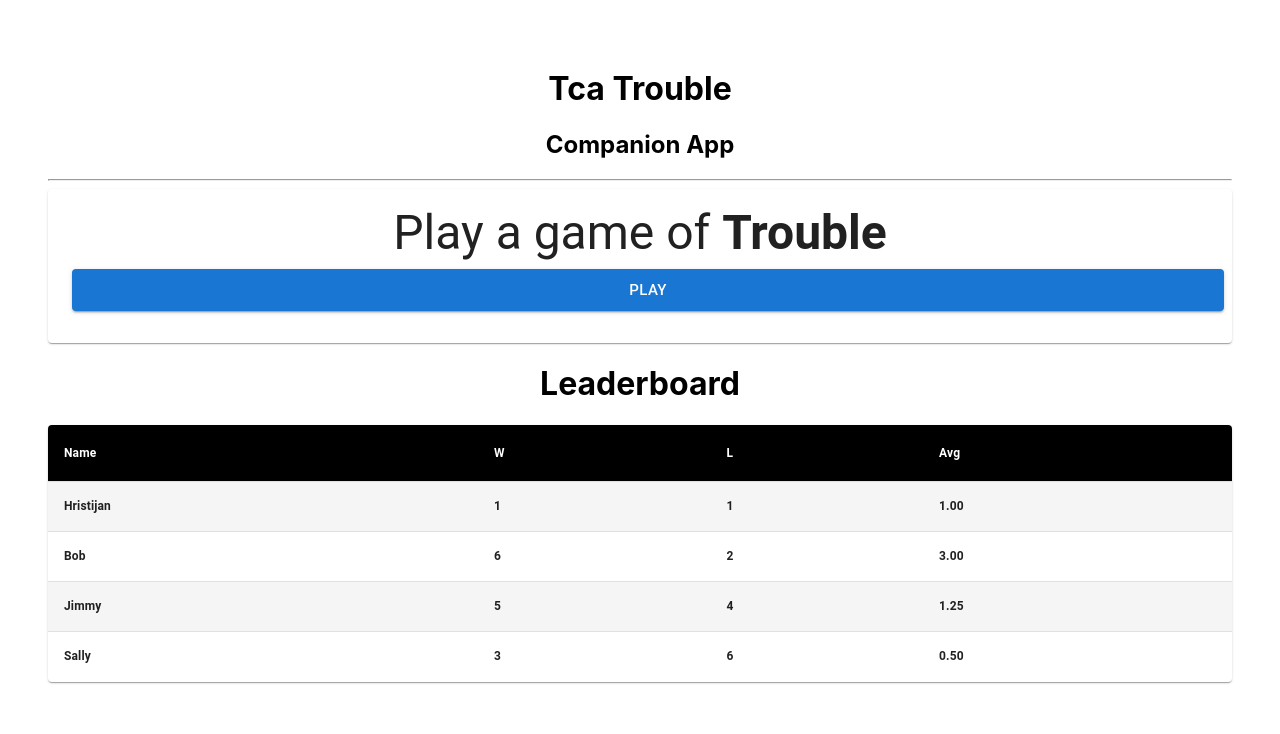
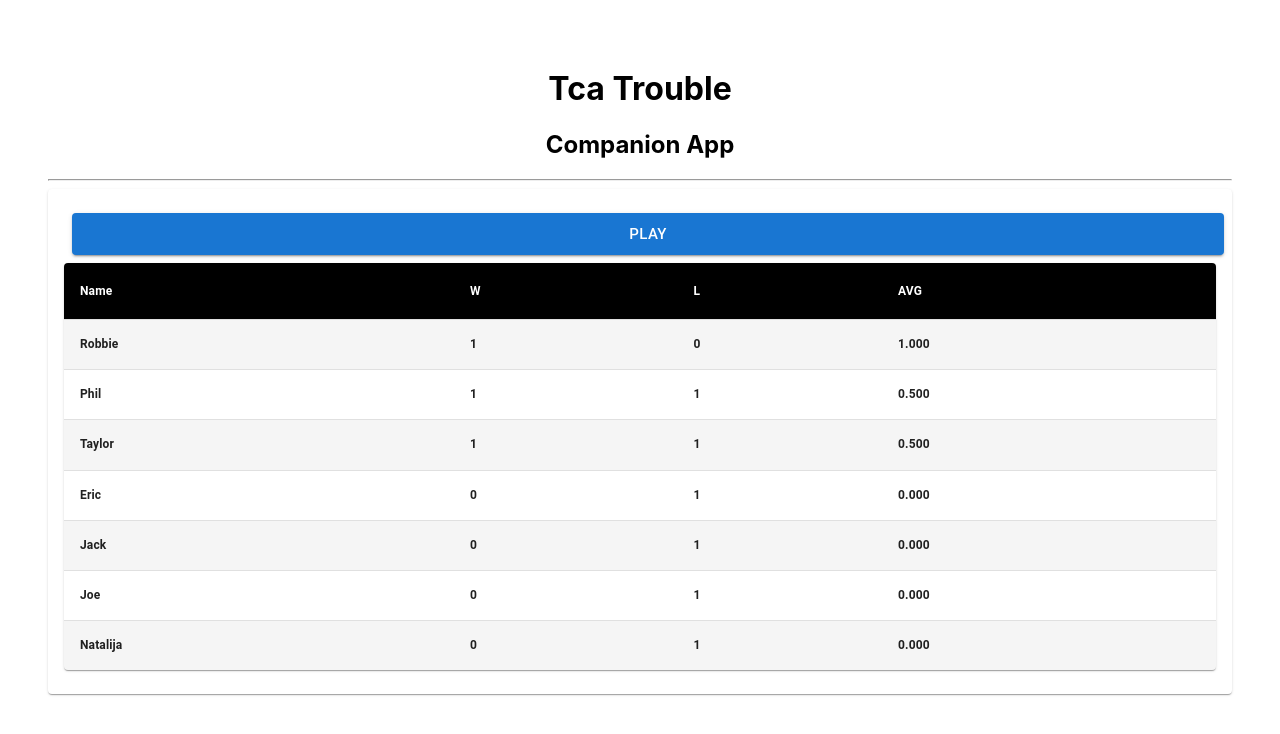
Before and after one commit to 2023-spring-adv-fe-tuth/tca-trouble, a React (Create React App) app: page /#/ in a window 1280 px wide. Shown: the top 734 px of the page. Built offline with nearby package versions, Linux system fonts and the light colour scheme.

Commit message:
Did the leaderboard working properly...

```diff
--- a/src/App.tsx
+++ b/src/App.tsx
@@ -1,5 +1,4 @@
-import React from 'react';
-import logo from './logo.svg';
+import React, { useState } from 'react';
 import './App.css';
 
 import { Home } from './Home';
@@ -10,10 +9,19 @@ import {HashRouter, Routes, Route} from 'react-router-dom';
 
 import Box from '@mui/material/Box';
 
+import { GameResult, calculateLeaderboard } from './front-end-model';
 
+const hardcodedGameResults: GameResult[] = [
+        {winner: "Hristijan", players: ["Natalija", "Eric"]},
+        {winner: "Phil", players: ["Phil", "Taylor"]},
+        {winner: "Taylor" , players: ["Phil", "Taylor", "Jack"]},
+        {winner: "Robbie" , players: ["Robbie", "Joe"]}
+  ];
 
+const App = () => {
 
-function App() {
+  const [results, setGameResults] = useState(hardcodedGameResults);
+
   return (
     <div>
     <Box m={2} p={4}>
@@ -23,7 +31,14 @@ function App() {
           <hr />
               <HashRouter>
                 <Routes>
-                  <Route path="/" element={<Home />} />
+                  <Route
+                  path="/"
+                  element={
+                    <Home
+                      leaderboardData={calculateLeaderboard(results)}
+                      />
+                    }
+                  />
                   <Route path="/setup" element={<Setup />} />
                   <Route path="/play" element={<Play />} />
                 </Routes>
--- a/src/Home.tsx
+++ b/src/Home.tsx
@@ -5,29 +5,63 @@ import Card from '@mui/material/Card';
 import CardContent from '@mui/material/CardContent';
 import Typography from '@mui/material/Typography';
 import CardActions from '@mui/material/CardActions';
+import { LeaderboardPlayer } from './front-end-model';
 
-import LeaderboardTable from './leaderboard';
+import { styled } from '@mui/material/styles';
+import Table from '@mui/material/Table';
+import TableBody from '@mui/material/TableBody';
+import TableCell, { tableCellClasses } from '@mui/material/TableCell';
+import TableContainer from '@mui/material/TableContainer';
+import TableHead from '@mui/material/TableHead';
+import TableRow from '@mui/material/TableRow';
+import Paper from '@mui/material/Paper';
 
-const leaderboardData = [
-  { name: 'Hristijan', wins: 1, losses: 1 },
-  { name: 'Bob', wins: 6, losses: 2 },
-  { name: 'Jimmy', wins: 5, losses: 4 },
-    { name: 'Sally', wins: 3, losses: 6 },
-];
 
-export const Home = () => {
+interface HomeProps {
+    leaderboardData: LeaderboardPlayer[];
+};
+
+const StyledTableCell = styled(TableCell)(({ theme }) => ({
+    [`&.${tableCellClasses.head}`]: {
+      backgroundColor: theme.palette.common.black,
+      color: theme.palette.common.white,
+      fontSize: 12,
+      fontWeight: 'bold',
+    },
+    [`&.${tableCellClasses.body}`]: {
+      fontSize: 12,
+      fontWeight: 'bold',
+    },
+  }));
+
+  const StyledTableRow = styled(TableRow)(({ theme }) => ({
+    '&:nth-of-type(odd)': {
+      backgroundColor: theme.palette.action.hover,
+    },
+    // hide last border
+    '&:last-child td, &:last-child th': {
+      border: 0,
+    },
+  }));
+
+
+export const Home: React.FC<HomeProps> = ({leaderboardData}) => {
+    console.log (leaderboardData);
+
     const nav = useNavigate();
+
     return (
-        <><Card>
+        <>
+            <Card>
                 <CardContent>
+                    { leaderboardData.length == 0 &&
                         <Typography variant="h3" component="div">
-                    Play a game of  <b>Trouble</b>
+                            Play a game of  <b>Trouble</b> to see your leaderboard!
                         </Typography>
+                    }
+
                     <CardActions style={{ justifyContent: 'center', width: '100%', }}>
-                <Button
-  variant="contained"
-  size="large"
-  onClick={() => nav("/setup")}
+                        <Button variant="contained" size="large" onClick={() => nav("/setup")}
                             style={{
                                 width: '100%',
                                 height: '100%',
@@ -35,14 +69,40 @@ export const Home = () => {
                                 justifyContent: 'center',
                                 alignItems: 'center'
                             }}
->
-  Play
+                        > Play
                         </Button>
                     </CardActions>
+                   {
+                        leaderboardData.length > 0 &&
+                        <TableContainer component={Paper} sx={{ overflowX: 'auto' }}>
+                        <Table aria-label="customized table">
+                          <TableHead>
+                            <TableRow>
+                              <StyledTableCell>Name</StyledTableCell>
+                              <StyledTableCell align="left">W</StyledTableCell>
+                              <StyledTableCell align="left">L</StyledTableCell>
+                              <StyledTableCell align="left">AVG</StyledTableCell>
+                            </TableRow>
+                          </TableHead>
+                          <TableBody>
+                            {leaderboardData.map((x) => (
+                              <StyledTableRow key={x.name}>
+                                <StyledTableCell component="th" scope="row">
+                                  {x.name}
+                                </StyledTableCell>
+                                <StyledTableCell align="left">{x.wins}</StyledTableCell>
+                                <StyledTableCell align="left">{x.losses}</StyledTableCell>
+                                <StyledTableCell align="left">{x.avg}</StyledTableCell>
+                              </StyledTableRow>
+                            ))}
+                          </TableBody>
+                        </Table>
+                      </TableContainer>
+                   }
+
                 </CardContent>
-        </Card><div>
-                <LeaderboardTable data={leaderboardData} />
-            </div>
+            </Card>
+
         </>
       );
 
--- /dev/null
+++ b/src/front-end-model.tsx
@@ -0,0 +1,46 @@
+export interface GameResult {
+    winner: string;
+    players: string[];
+};
+
+export interface LeaderboardPlayer {
+    name: string;
+    wins: number;
+    losses: number;
+    avg: string;
+};
+
+export type GetPreviousPlayersFunc = (results: GameResult[]) => string[];
+export type CalculateLeaderboardFunc = (results: GameResult[]) => LeaderboardPlayer[];
+export type AddGameResultFunc = (results: GameResult[], result: GameResult) => GameResult[];
+
+export const getPreviousPlayers: GetPreviousPlayersFunc = (grs) => {
+
+    // const allPreviousPlayers = grs.map(x => x.players);
+    const allPreviousPlayers = grs.flatMap(x => x.players);
+
+    return [...new Set(allPreviousPlayers)].sort();
+};
+
+export const calculateLeaderboard: CalculateLeaderboardFunc = (results) => {
+
+    const gameResultsGroupedByPlayer = getPreviousPlayers(results).reduce(
+        (acc, x) => acc.set(x, results.filter(y => y.players.includes(x)))
+        , new Map<string, GameResult[]>()
+    );
+
+    return [...gameResultsGroupedByPlayer]
+
+        // First object with names game counts and wins...
+        .map(x => ({name: x[0], totalGames: x[1].length, wins: x[1].filter(y => y.winner === x[0]).length}))
+
+        /// Now use wins and total games to get avg and losses
+        .map(x => ({name: x.name, wins: x.wins , losses: x.totalGames - x.wins, avg: x.wins / x.totalGames}))
+
+        // Sort order, with tie breaks that include number of games played
+        .sort((a, b) => (a.avg * 1000 + a.wins + a.losses) > (b.avg * 1000 + b.wins + b.losses) ? -1 : 1)
+
+        // Turn the avg into a 3 digit string.
+        .map(x => ({...x, avg: x.avg.toFixed(3)}))
+    ;
+};
--- a/src/leaderboard.tsx
+++ /dev/null
@@ -1,76 +0,0 @@
-import React from 'react';
-import { styled } from '@mui/material/styles';
-import Table from '@mui/material/Table';
-import TableBody from '@mui/material/TableBody';
-import TableCell, { tableCellClasses } from '@mui/material/TableCell';
-import TableContainer from '@mui/material/TableContainer';
-import TableHead from '@mui/material/TableHead';
-import TableRow from '@mui/material/TableRow';
-import Paper from '@mui/material/Paper';
-
-interface LeaderboardData {
-  name: string;
-  wins: number;
-  losses: number;
-}
-
-interface LeaderboardProps {
-  data: LeaderboardData[];
-}
-
-const StyledTableCell = styled(TableCell)(({ theme }) => ({
-  [`&.${tableCellClasses.head}`]: {
-    backgroundColor: theme.palette.common.black,
-    color: theme.palette.common.white,
-    fontSize: 12,
-    fontWeight: 'bold',
-  },
-  [`&.${tableCellClasses.body}`]: {
-    fontSize: 12,
-    fontWeight: 'bold',
-  },
-}));
-
-const StyledTableRow = styled(TableRow)(({ theme }) => ({
-  '&:nth-of-type(odd)': {
-    backgroundColor: theme.palette.action.hover,
-  },
-  // hide last border
-  '&:last-child td, &:last-child th': {
-    border: 0,
-  },
-}));
-
-const LeaderboardTable: React.FC<LeaderboardProps> = ({ data }) => {
-  return (
-    <>
-      <h1>Leaderboard</h1>
-      <TableContainer component={Paper} sx={{ overflowX: 'auto' }}>
-        <Table aria-label="customized table">
-          <TableHead>
-            <TableRow>
-              <StyledTableCell>Name</StyledTableCell>
-              <StyledTableCell align="left">W</StyledTableCell>
-              <StyledTableCell align="left">L</StyledTableCell>
-              <StyledTableCell align="left">Avg</StyledTableCell>
-            </TableRow>
-          </TableHead>
-          <TableBody>
-            {data.map((row) => (
-              <StyledTableRow key={row.name}>
-                <StyledTableCell component="th" scope="row">
-                  {row.name}
-                </StyledTableCell>
-                <StyledTableCell align="left">{row.wins}</StyledTableCell>
-                <StyledTableCell align="left">{row.losses}</StyledTableCell>
-                <StyledTableCell align="left">{(row.wins / row.losses).toFixed(2)}</StyledTableCell>
-              </StyledTableRow>
-            ))}
-          </TableBody>
-        </Table>
-      </TableContainer>
-    </>
-  );
-};
-
-export default LeaderboardTable;
--- a/tsconfig.json
+++ b/tsconfig.json
@@ -1,6 +1,6 @@
 {
   "compilerOptions": {
-    "target": "es5",
+    "target": "es2015",
     "lib": [
       "dom",
       "dom.iterable",
```
Lines whose indentation alone changed are shown as unchanged.
